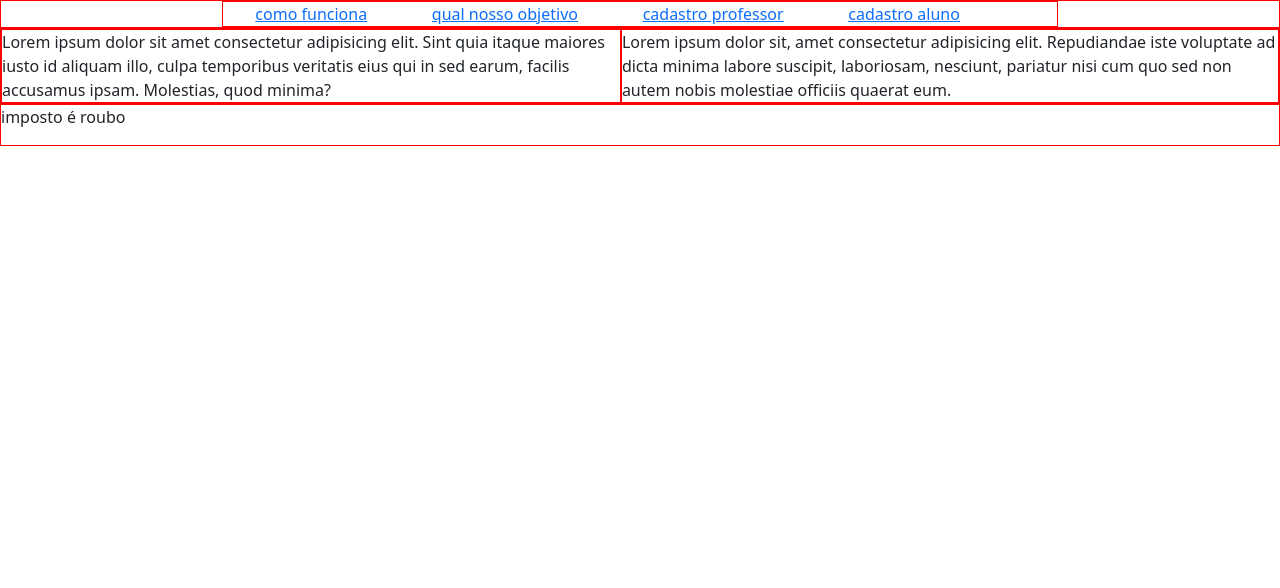
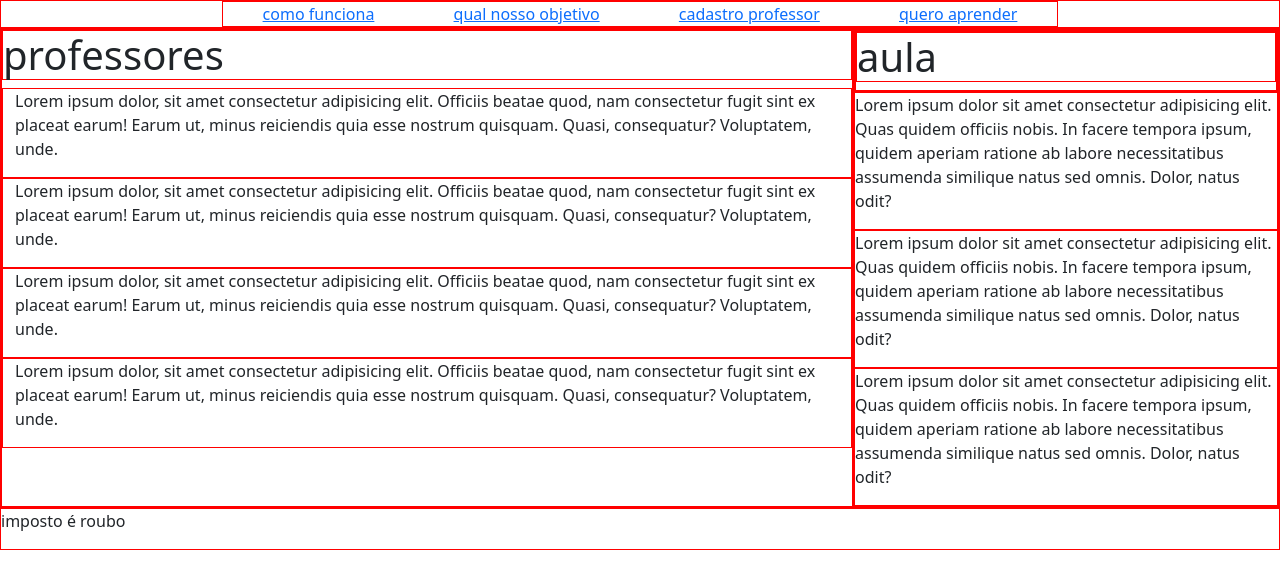
Before and after one commit to bhcabrera1991/projeto_professor, a plain HTML site: page index.html in a window 1280 px wide. Drawn offline with nearby package versions, Linux system fonts and the light colour scheme.

Commit message:
estruturando  primeira pagina index

```diff
--- a/index.html
+++ b/index.html
@@ -20,18 +20,46 @@
             <a class="" href="">como funciona</a>
             <a class="" href="">qual nosso objetivo</a>
             <a class="" href="">cadastro professor</a>
-            <a class="" href="">cadastro aluno</a>
-            <a class="" href=""></a>
+            <a class="" href="">quero aprender</a>
         </nav>
     </header>
     <main class="borda d-flex">
-        <div class="borda">
+        <div class="borda col-8">
+            <div class="">
+                <h1 class=" borda"> professores</h1>
+            </div>
+            <div class="borda container">
+                <p>Lorem ipsum dolor, sit amet consectetur adipisicing elit. Officiis beatae quod, nam consectetur fugit sint ex placeat earum! Earum ut, minus reiciendis quia esse nostrum quisquam. Quasi, consequatur? Voluptatem, unde.</p>
 
-            Lorem ipsum dolor sit amet consectetur adipisicing elit. Sint quia itaque maiores iusto id aliquam illo, culpa temporibus veritatis eius qui in sed earum, facilis accusamus ipsam. Molestias, quod minima?
+            </div>
+            <div class="borda container">
+                <p>Lorem ipsum dolor, sit amet consectetur adipisicing elit. Officiis beatae quod, nam consectetur fugit sint ex placeat earum! Earum ut, minus reiciendis quia esse nostrum quisquam. Quasi, consequatur? Voluptatem, unde.</p>
 
+            </div>
+            <div class="borda container">
+                <p>Lorem ipsum dolor, sit amet consectetur adipisicing elit. Officiis beatae quod, nam consectetur fugit sint ex placeat earum! Earum ut, minus reiciendis quia esse nostrum quisquam. Quasi, consequatur? Voluptatem, unde.</p>
+            </div>
+            <div class="borda container">
+                <p>Lorem ipsum dolor, sit amet consectetur adipisicing elit. Officiis beatae quod, nam consectetur fugit sint ex placeat earum! Earum ut, minus reiciendis quia esse nostrum quisquam. Quasi, consequatur? Voluptatem, unde.</p>
+            </div>
         </div>
         <div class="borda" >
-            Lorem ipsum dolor sit, amet consectetur adipisicing elit. Repudiandae iste voluptate ad dicta minima labore suscipit, laboriosam, nesciunt, pariatur nisi cum quo sed non autem nobis molestiae officiis quaerat eum.
+            <div class="borda">
+                <div class=" borda">
+                    <h1 class="borda">aula</h1>
+                </div>
+            </div>
+            <div class="borda col-12">
+                <p>Lorem ipsum dolor sit amet consectetur adipisicing elit. Quas quidem officiis nobis. In facere tempora ipsum, quidem aperiam ratione ab labore necessitatibus assumenda similique natus sed omnis. Dolor, natus odit?</p>
+            </div>
+
+            <div class="borda col-12">
+                <p>Lorem ipsum dolor sit amet consectetur adipisicing elit. Quas quidem officiis nobis. In facere tempora ipsum, quidem aperiam ratione ab labore necessitatibus assumenda similique natus sed omnis. Dolor, natus odit?</p>
+            </div>
+
+            <div class="borda col-12">
+                <p>Lorem ipsum dolor sit amet consectetur adipisicing elit. Quas quidem officiis nobis. In facere tempora ipsum, quidem aperiam ratione ab labore necessitatibus assumenda similique natus sed omnis. Dolor, natus odit?</p>
+            </div>
         </div>
 
     </main>
```
